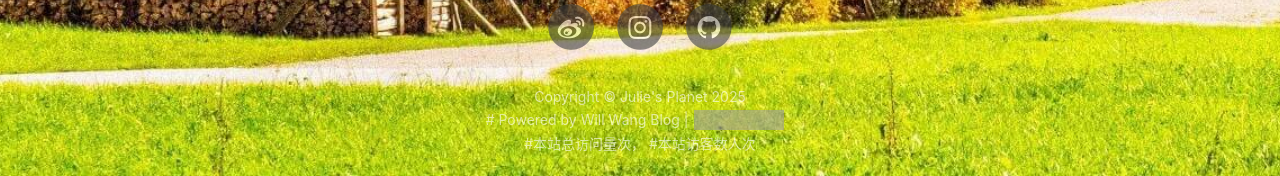
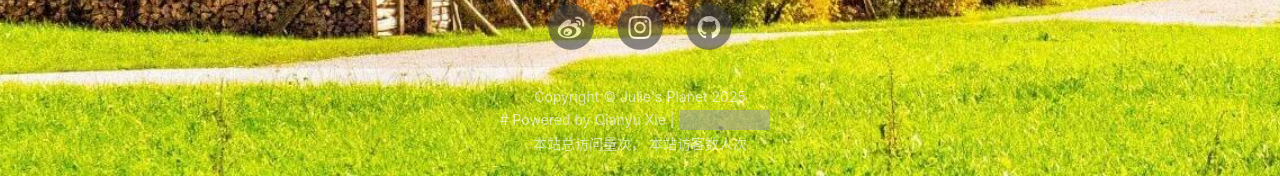
Before and after one commit to QianyuXIE/QianyuXIE.github.io, a Jekyll site: the page built from offline.html, in a window 1280 px wide. Shown: the part 724-900 px from the top of the page. Built offline with Jekyll 4.4.1, drawn with Linux system fonts in a browser that asks for light colours; nearby versions of some CDN libraries; comment, search, counter and statistics services are not loaded; grey boxes are pictures that could not be loaded.

Commit message:
Update footer.html
修改 powered by

```diff
--- a/_includes/footer.html
+++ b/_includes/footer.html
@@ -9,7 +9,7 @@
                 <p class="copyright text-muted">
                     Copyright &copy; {{ site.title }} {{ site.time | date: '%Y' }}
                     <br>
-                    # Powered by <a href="https://flyingwzb.github.io">Will Wang Blog</a> |
+                    # Powered by <a href="https://qianyuxie.github.io">Qianyu Xie</a> |
                     <iframe
                         style="margin-left: 2px; margin-bottom:-5px;"
                         frameborder="0" scrolling="0" width="100px" height="20px"
@@ -17,10 +17,10 @@
                     </iframe>
                     <br>
                     <span id="busuanzi_container_site_pv">
-                        #本站总访问量<span id="busuanzi_value_site_pv"></span>次，
+                        本站总访问量<span id="busuanzi_value_site_pv"></span>次，
                     </span>
                     <span id="busuanzi_container_site_uv">
-                        #本站访客数<span id="busuanzi_value_site_uv"></span>人次
+                        本站访客数<span id="busuanzi_value_site_uv"></span>人次
                     </span>
                 </p>
 
```
